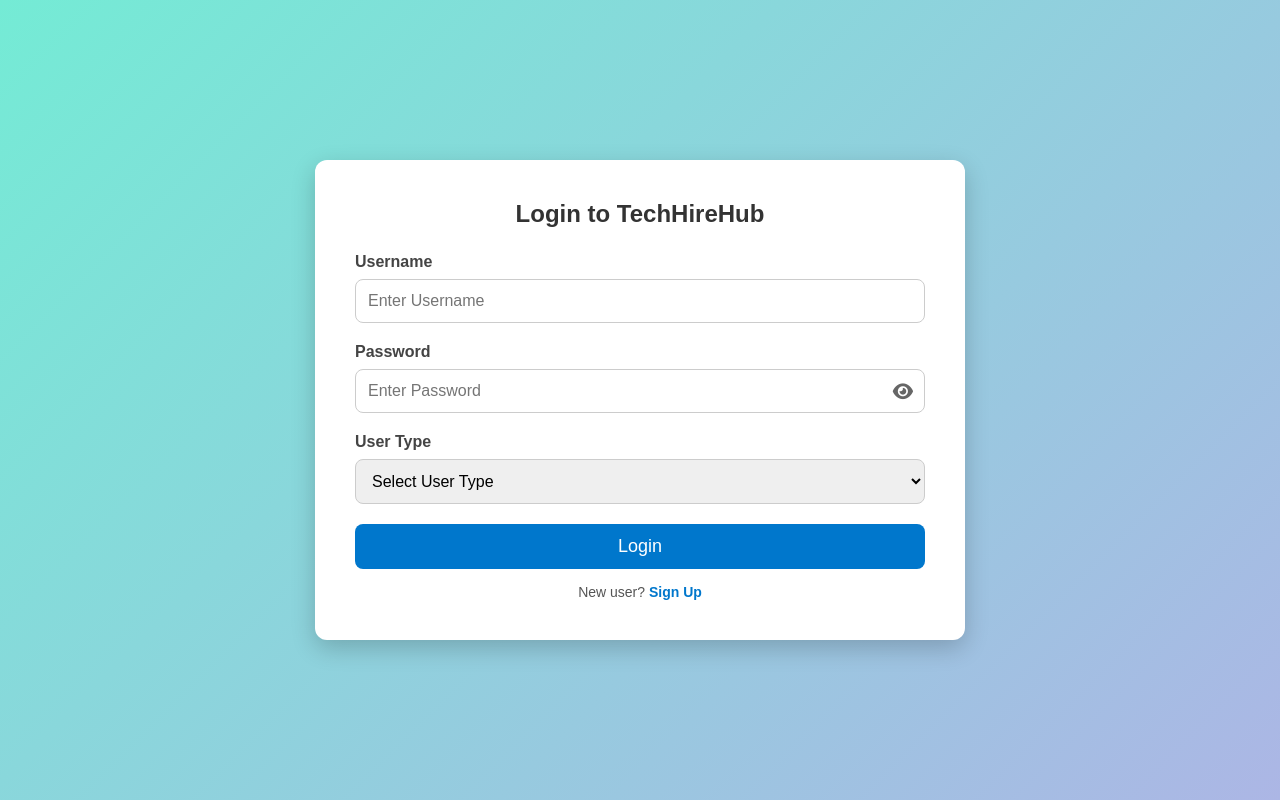
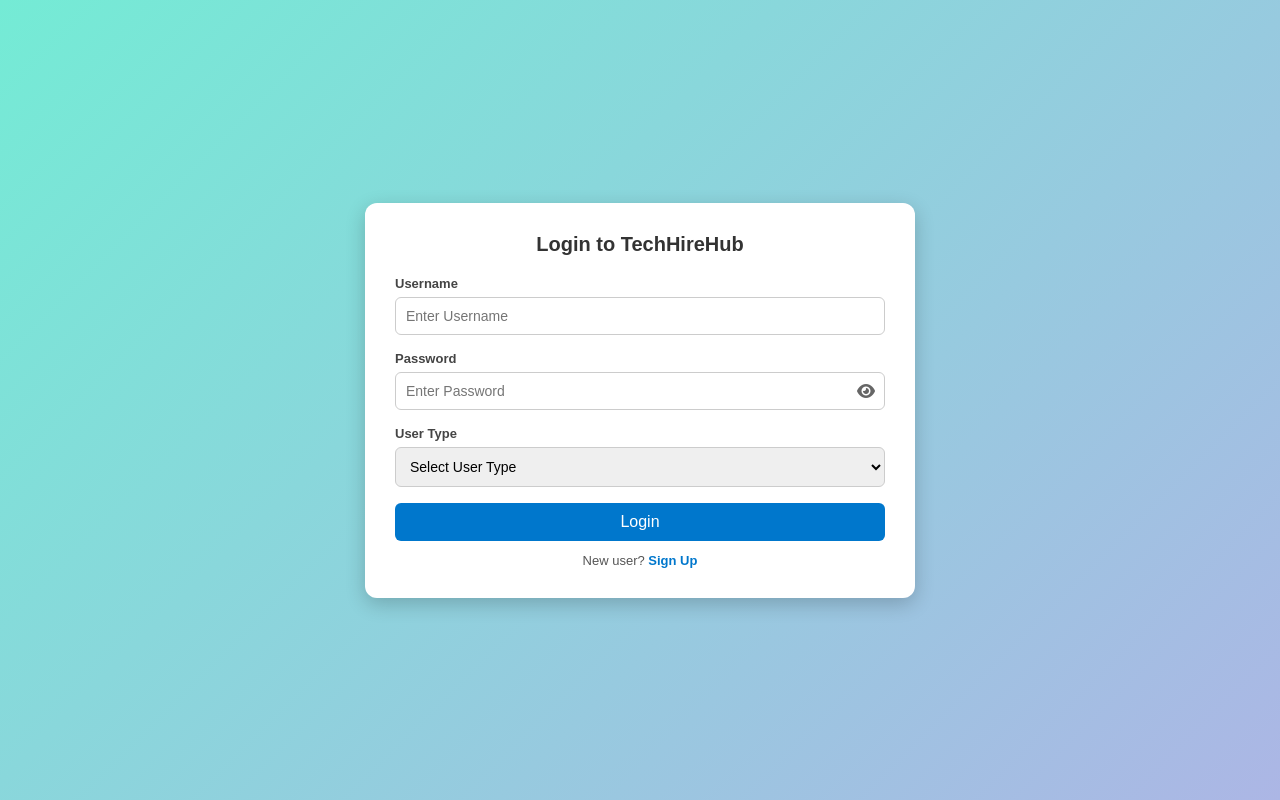
Before and after one commit to kamaleshg2004/Techhirehub, a plain HTML site: page index.html in a window 1280 px wide. Drawn offline with Linux system fonts and the light colour scheme.

Commit message:
Reduced content size on login page

```diff
--- a/login.css
+++ b/login.css
@@ -3,6 +3,10 @@
   padding: 0;
   margin: 0;
   font-family: 'Poppins', sans-serif;
+}
+
+html {
+  font-size: 13px; /* Reduced base font size slightly */
 }
 
 body {
@@ -15,11 +19,11 @@ body {
 
 .login-container {
   background: #ffffff;
-  padding: 40px;
+  padding: 30px; /* was 40px */
   border-radius: 12px;
   width: 100%;
-  max-width: 650px;
-  box-shadow: 0 8px 24px rgba(0, 0, 0, 0.2);
+  max-width: 550px; /* was 650px */
+  box-shadow: 0 6px 20px rgba(0, 0, 0, 0.2);
   text-align: center;
   animation: fadeIn 1s ease;
 }
@@ -30,30 +34,31 @@ body {
 }
 
 h2 {
-  margin-bottom: 25px;
+  margin-bottom: 20px;
   color: #333;
-  font-size: 24px;
+  font-size: 20px; /* was 24px */
 }
 
 .input-group {
-  margin-bottom: 20px;
+  margin-bottom: 16px; /* was 20px */
   text-align: left;
 }
 
 .input-group label {
   display: block;
-  margin-bottom: 8px;
+  margin-bottom: 6px;
   font-weight: 600;
   color: #444;
+  font-size: 13px;
 }
 
 .input-group input,
 .input-group select {
   width: 100%;
-  padding: 12px;
+  padding: 10px; /* was 12px */
   border: 1px solid #ccc;
-  border-radius: 8px;
-  font-size: 16px;
+  border-radius: 6px; /* was 8px */
+  font-size: 14px; /* was 16px */
 }
 
 .password-wrapper {
@@ -62,27 +67,27 @@ h2 {
 
 .password-wrapper input {
   width: 100%;
-  padding-right: 40px; /* space for eye icon */
+  padding-right: 36px; /* adjusted for smaller size */
 }
 
 .password-wrapper i {
   position: absolute;
-  right: 12px;
+  right: 10px;
   top: 50%;
   transform: translateY(-50%);
   cursor: pointer;
-  font-size: 18px;
+  font-size: 16px; /* was 18px */
   color: #666;
 }
 
 button#submitBtn {
   width: 100%;
-  padding: 12px;
+  padding: 10px; /* was 12px */
   background-color: #0077cc;
   border: none;
   color: white;
-  font-size: 18px;
-  border-radius: 8px;
+  font-size: 16px; /* was 18px */
+  border-radius: 6px;
   cursor: pointer;
   transition: background-color 0.3s ease;
 }
@@ -92,8 +97,8 @@ button#submitBtn:hover {
 }
 
 #toggleText {
-  margin-top: 15px;
-  font-size: 14px;
+  margin-top: 12px; /* was 15px */
+  font-size: 13px;
   color: #555;
 }
 
@@ -110,7 +115,7 @@ button#submitBtn:hover {
 /* Responsive */
 @media (max-width: 500px) {
   .login-container {
-    padding: 30px;
+    padding: 25px; /* was 30px */
     max-width: 90%;
   }
 }
```
